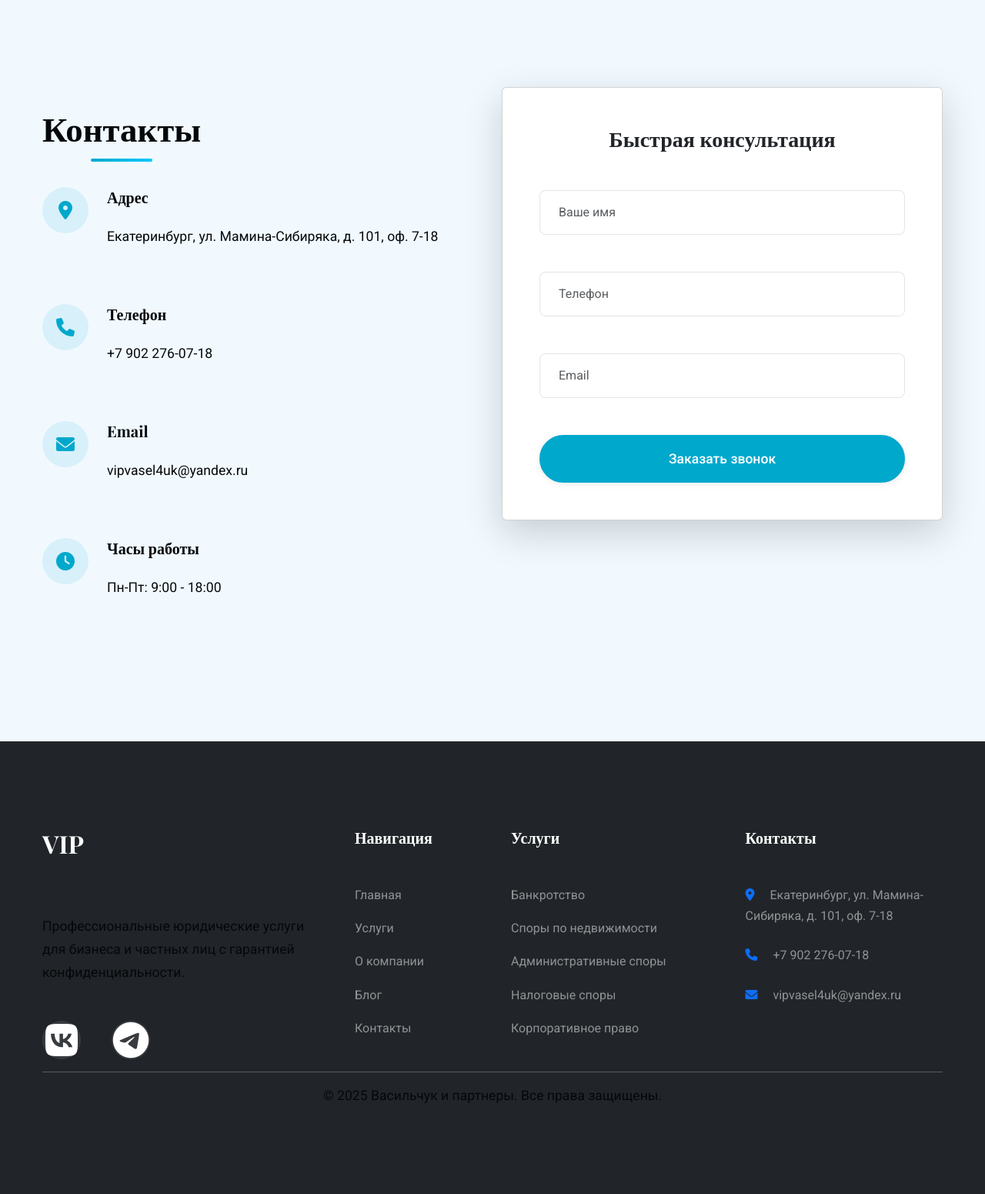
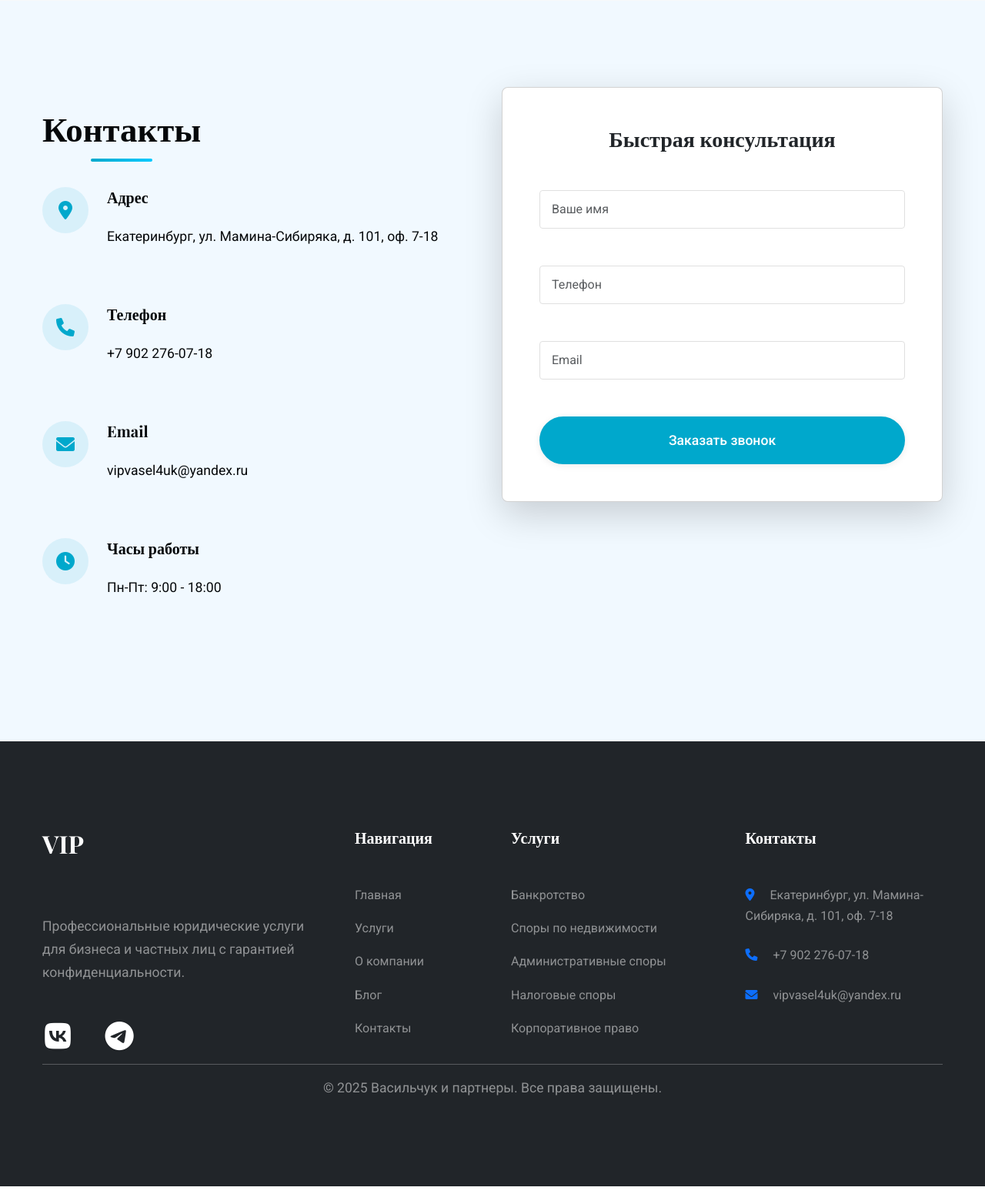
Before and after one commit to avsize8/vip, a Flask app: page / in a window 1280 px wide. Shown: the part 2952-4503 px from the top of the page at 77% size. Run offline with Flask 3, Linux system fonts and the light colour scheme; data that the repository does not hold is empty.

Commit message:
Update style.css
footer and contacts

```diff
--- a/VIP/static/css/style.css
+++ b/VIP/static/css/style.css
@@ -738,6 +738,11 @@
     color: rgba(255, 255, 255, 0.8);
 }
 
+footer .container .row .col-lg-4 p {
+    color: rgb(255, 255, 255) !important;
+    opacity: 0.5;
+}
+
 .footer-links h4 {
     font-size: 1.5rem;
     margin-bottom: 1.5rem;
@@ -807,6 +812,11 @@
     border-top: 1px solid rgba(255, 255, 255, 0.1);
     text-align: center;
     color: rgba(255, 255, 255, 0.6);
+}
+
+footer .text-center p {
+    color: white !important;
+    opacity: 0.5;
 }
 
 /* Кнопка "Наверх" */
@@ -1010,6 +1020,7 @@
 
 .mb-5 {
     margin-bottom: 3rem !important;
+
 }
 
 .mb-6 {
@@ -1039,3 +1050,67 @@
     transform: translateY(-5px);
     box-shadow: var(--shadow-sm);
 }
+
+.footer p {
+    color: white !important;
+    opacity: 0.9;
+}
+
+
+.page-header.bg-light {
+    background-color: #f8f9fa !important;
+    border-bottom: 1px solid rgba(0, 0, 0, 0.05);
+}
+
+.contact-section .card {
+    border-radius: 8px;
+    overflow: hidden;
+}
+
+.contact-section .bg-light {
+    background-color: #f8f9fa !important;
+}
+
+.contact-section .form-control,
+.contact-section .form-select {
+    border-radius: 4px;
+    padding: 12px 15px;
+    border: 1px solid #e0e0e0;
+}
+
+.contact-section .form-control:focus,
+.contact-section .form-select:focus {
+    border-color: #05080a;
+    box-shadow: 0 0 0 0.2rem rgba(5, 8, 10, 0.1);
+}
+
+.contact-section .btn-dark {
+    background-color: #05080a;
+    border-color: #05080a;
+}
+
+.contact-section .btn-dark:hover {
+    background-color: #1a1a1a;
+    border-color: #1a1a1a;
+}
+
+.social-links a {
+    width: 40px;
+    height: 40px;
+    border-radius: 50%;
+    background-color: transparent;
+    color: #05080a;
+    display: inline-flex;
+    align-items: center;
+    justify-content: center;
+    font-size: 1.2rem;
+    transition: all 0.3s ease;
+    border: 1px solid rgba(0, 0, 0, 0.1);
+}
+
+.social-links a:hover {
+    background-color: #05080a;
+    color: white;
+    transform: translateY(-3px);
+    border-color: #05080a;
+}
```
